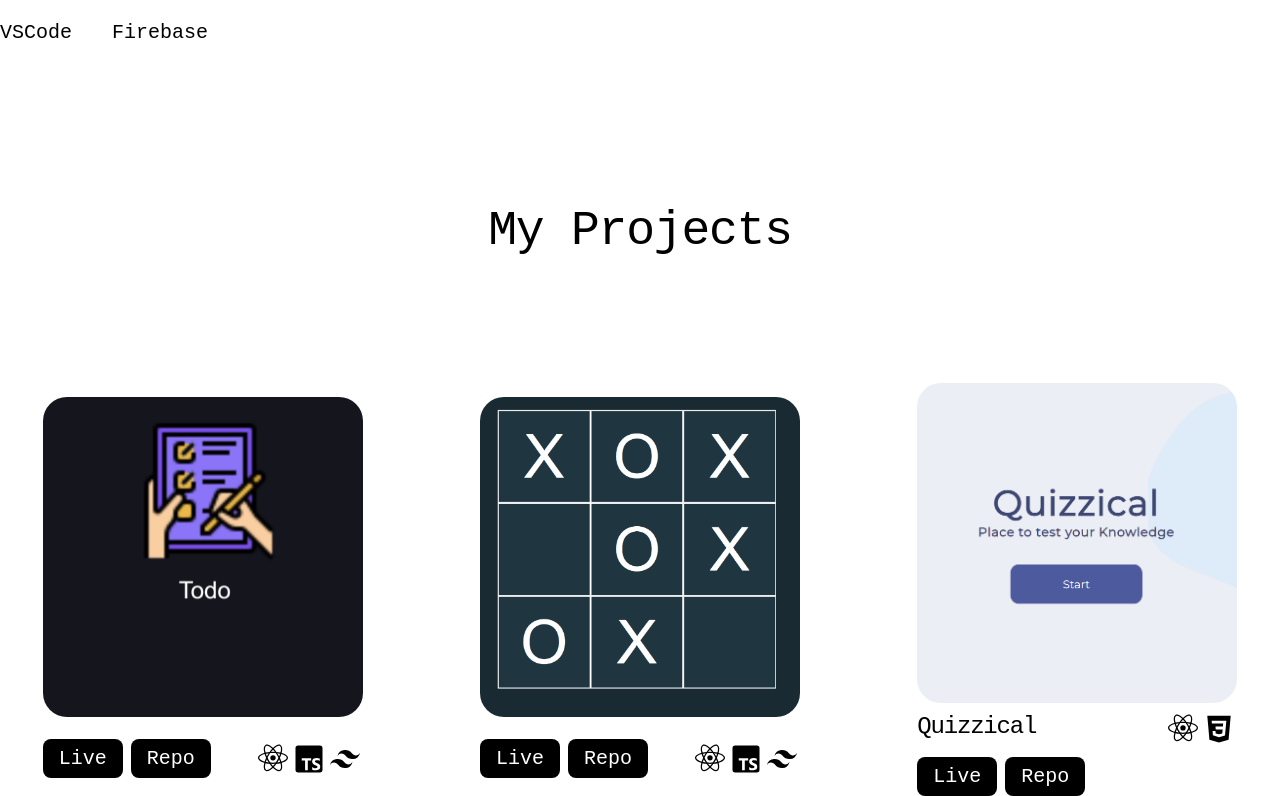
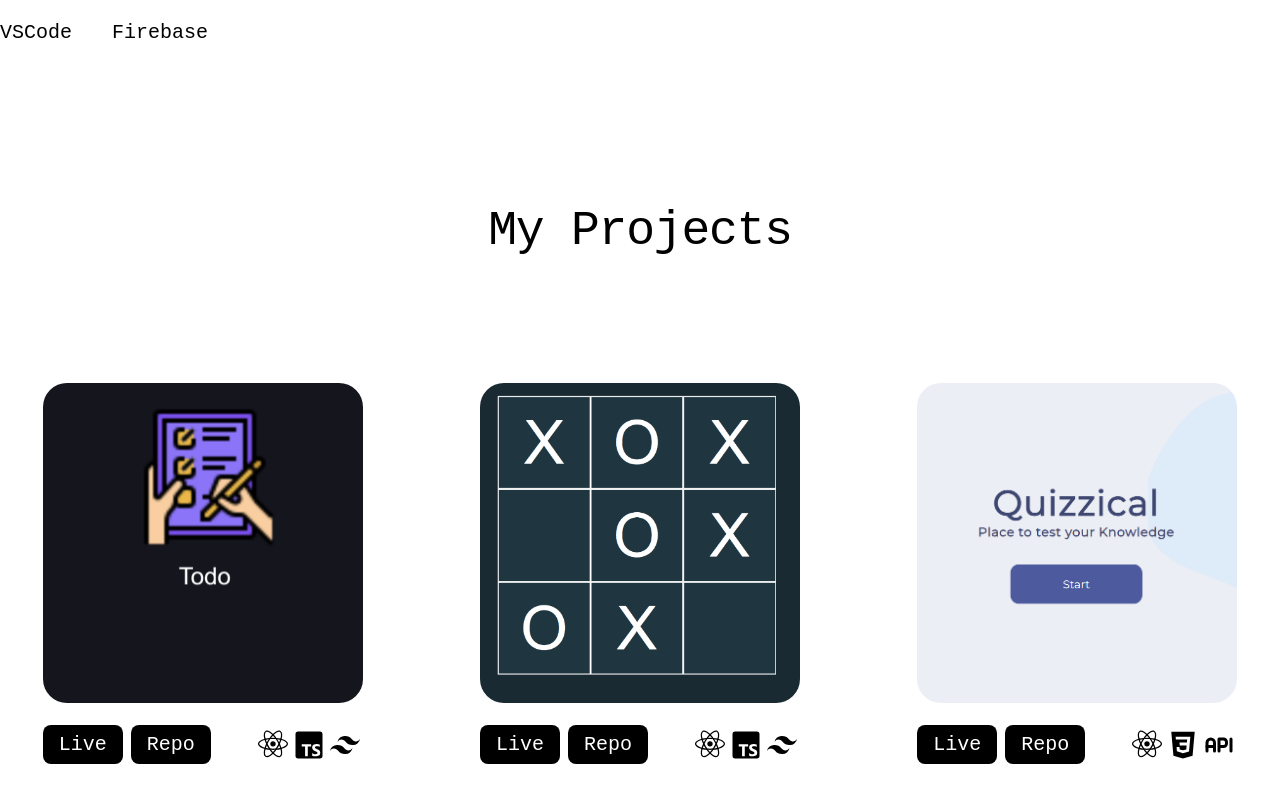
Before and after one commit to Ayush1M/portfolio, a React (Vite) app: page / in a window 1280 px wide. Shown: the part 1050-1846 px from the top of the page. After the commit the page ends 1814 px from the top, so only its background shows below. Built offline with nearby package versions, Linux system fonts and the light colour scheme.

Commit message:
updated the project section

```diff
--- a/src/components/Home.jsx
+++ b/src/components/Home.jsx
@@ -235,37 +235,64 @@ const Home = () => {
           </div>
 
           <div>
+            <div className="relative group rounded-3xl">
               <img
                 src={project3}
-              alt="quizzical"
-              className="w-80 h-80 object-cover rounded-3xl hover:shadow-lg hover:shadow-primary-color"
+                alt="tic tac toe game"
+                className="w-80 h-80 object-cover rounded-3xl cursor-pointer hover:shadow-lg hover:shadow-primary-color"
+                onClick={() => HandleClick("image3")}
               />
-            <div className="flex justify-between mt-2">
-              <h2 className="text-2xl mb-2 tracking-tighter">Quizzical</h2>
-              <div className="flex mb-4">
+              {show === "image3" && (
+                <div
+                  className="absolute inset-0 flex flex-col items-center justify-center w-full h-full bg-primary-color text-secondary-color rounded-3xl cursor-pointer"
+                  onClick={HandleClick}>
+                  <h2 className="text-2xl mb-2 tracking-tighter">
+                    Quizzical
+                  </h2>
+                  <p className="p-2">
+                  A fun quiz app made with React and React Router.
+                  </p>
+                  <div className="flex">
                     <p className="text-4xl">
                       <BiLogoReact />
                     </p>
                     <p className="text-4xl">
                       <BiLogoCss3 />
                     </p>
+                    <p className="text-4xl">
+                      <TbApi />
+                    </p>
                   </div>
                 </div>
+               )}
+            </div>
+            <div className="flex justify-between items-center mt-6">
               <div>
                 <a
                   href=""
-                className="bg-primary-color px-4 py-2 text-xl text-secondary-color rounded-lg mr-2 hover:bg-secondary-color hover:text-primary-color hover:border-2 hover:border-primary-color"
-              >
+                  className="bg-primary-color px-4 py-2 text-xl text-secondary-color rounded-lg mr-2 hover:bg-secondary-color hover:text-primary-color hover:border-2 hover:border-primary-color">
                   Live
                 </a>
                 <a
                   href=""
-                className="bg-primary-color px-4 py-2 text-xl text-secondary-color rounded-lg hover:bg-secondary-color hover:text-primary-color hover:border-2 hover:border-primary-color"
-              >
+                  className="bg-primary-color px-4 py-2 text-xl text-secondary-color rounded-lg hover:bg-secondary-color hover:text-primary-color hover:border-2 hover:border-primary-color">
                   Repo
                 </a>
               </div>
+              <div className="flex">
+                <p className="text-4xl">
+                  <BiLogoReact />
+                </p>
+                <p className="text-4xl">
+                  <BiLogoCss3 />
+                </p>
+                <p className="text-4xl">
+                  <TbApi />
+                </p>
               </div>
+            </div>
+          </div>
+
         </div>
       </section>
     </>
```
Lines whose indentation alone changed are shown as unchanged.
